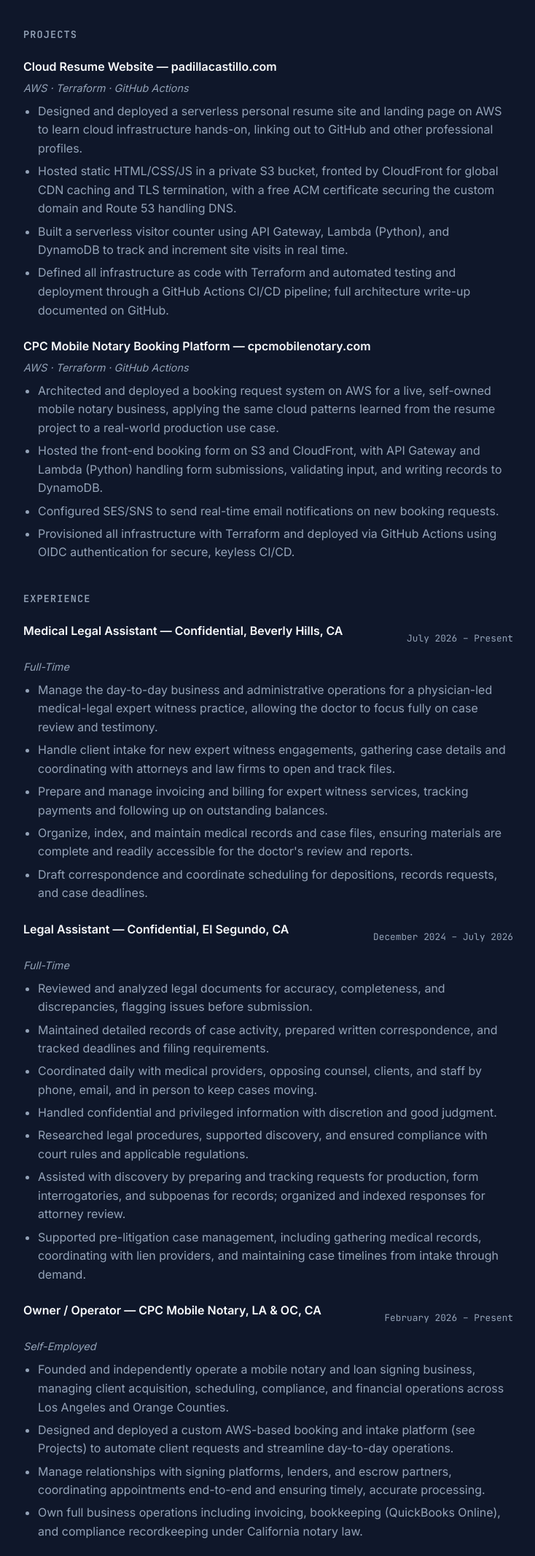
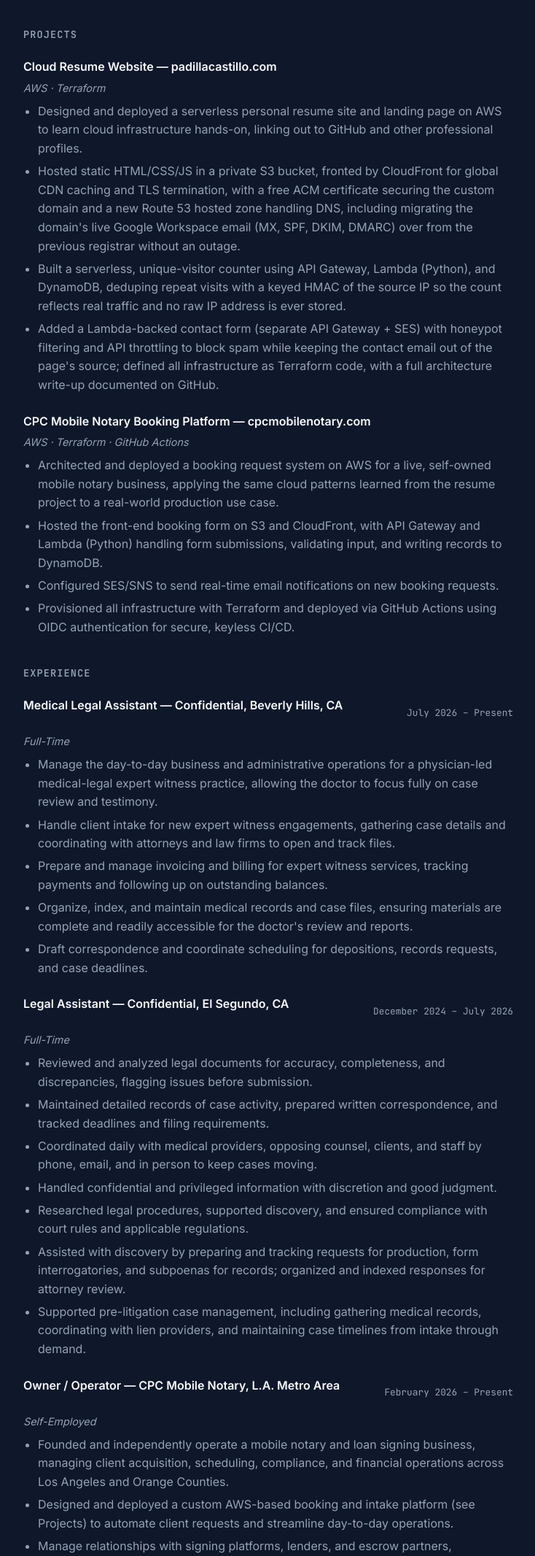
Before and after one commit to padillacastillo/padillacastillo, a plain HTML site: page site/resume/index.html in a window 1280 px wide. Shown: the part 269-2401 px from the top of the page at 73% size, without its empty margins (272-1006 px from the left). Drawn offline with Linux system fonts and the light colour scheme.

Commit message:
Add static hosting and mail DNS, wire API URLs into frontend

```diff
--- a/site/js/contact.js
+++ b/site/js/contact.js
@@ -1,6 +1,4 @@
-// TODO: replace with the real API Gateway invoke URL once `terraform apply` outputs it
-// (see terraform/contact_form.tf output "contact_form_api_url")
-const CONTACT_API_URL = "https://REPLACE-ME.execute-api.us-east-1.amazonaws.com/contact";
+const CONTACT_API_URL = "https://rc8s3wfo3i.execute-api.us-east-1.amazonaws.com/contact";
 
 const form = document.getElementById("contact-form");
 const submitBtn = document.getElementById("submit-btn");
--- a/site/js/visitor-counter.js
+++ b/site/js/visitor-counter.js
@@ -1,6 +1,4 @@
-// TODO: replace with the real API Gateway invoke URL once `terraform apply` outputs it
-// (see terraform/visitor_counter.tf output "visitor_counter_api_url")
-const VISITOR_COUNTER_API_URL = "https://REPLACE-ME.execute-api.us-east-1.amazonaws.com/count";
+const VISITOR_COUNTER_API_URL = "https://8tg1s8r8f0.execute-api.us-east-1.amazonaws.com/count";
 
 const counterEl = document.getElementById("visitor-count");
 
--- a/site/resume/index.html
+++ b/site/resume/index.html
@@ -35,12 +35,12 @@
         <div class="entry-header">
           <p class="entry-title">Cloud Resume Website — padillacastillo.com</p>
         </div>
-        <p class="entry-sub">AWS · Terraform · GitHub Actions</p>
+        <p class="entry-sub">AWS · Terraform</p>
         <ul>
           <li>Designed and deployed a serverless personal resume site and landing page on AWS to learn cloud infrastructure hands-on, linking out to GitHub and other professional profiles.</li>
-          <li>Hosted static HTML/CSS/JS in a private S3 bucket, fronted by CloudFront for global CDN caching and TLS termination, with a free ACM certificate securing the custom domain and Route 53 handling DNS.</li>
-          <li>Built a serverless visitor counter using API Gateway, Lambda (Python), and DynamoDB to track and increment site visits in real time.</li>
-          <li>Defined all infrastructure as code with Terraform and automated testing and deployment through a GitHub Actions CI/CD pipeline; full architecture write-up documented on GitHub.</li>
+          <li>Hosted static HTML/CSS/JS in a private S3 bucket, fronted by CloudFront for global CDN caching and TLS termination, with a free ACM certificate securing the custom domain and a new Route 53 hosted zone handling DNS, including migrating the domain's live Google Workspace email (MX, SPF, DKIM, DMARC) over from the previous registrar without an outage.</li>
+          <li>Built a serverless, unique-visitor counter using API Gateway, Lambda (Python), and DynamoDB, deduping repeat visits with a keyed HMAC of the source IP so the count reflects real traffic and no raw IP address is ever stored.</li>
+          <li>Added a Lambda-backed contact form (separate API Gateway + SES) with honeypot filtering and API throttling to block spam while keeping the contact email out of the page's source; defined all infrastructure as Terraform code, with a full architecture write-up documented on GitHub.</li>
         </ul>
       </div>
 
@@ -95,7 +95,7 @@
 
       <div class="entry">
         <div class="entry-header">
-          <p class="entry-title">Owner / Operator — CPC Mobile Notary, LA &amp; OC, CA</p>
+          <p class="entry-title">Owner / Operator — CPC Mobile Notary, L.A. Metro Area</p>
           <p class="entry-meta">February 2026 – Present</p>
         </div>
         <p class="entry-sub">Self-Employed</p>
```
Also changed, not shown: 4 other files.
